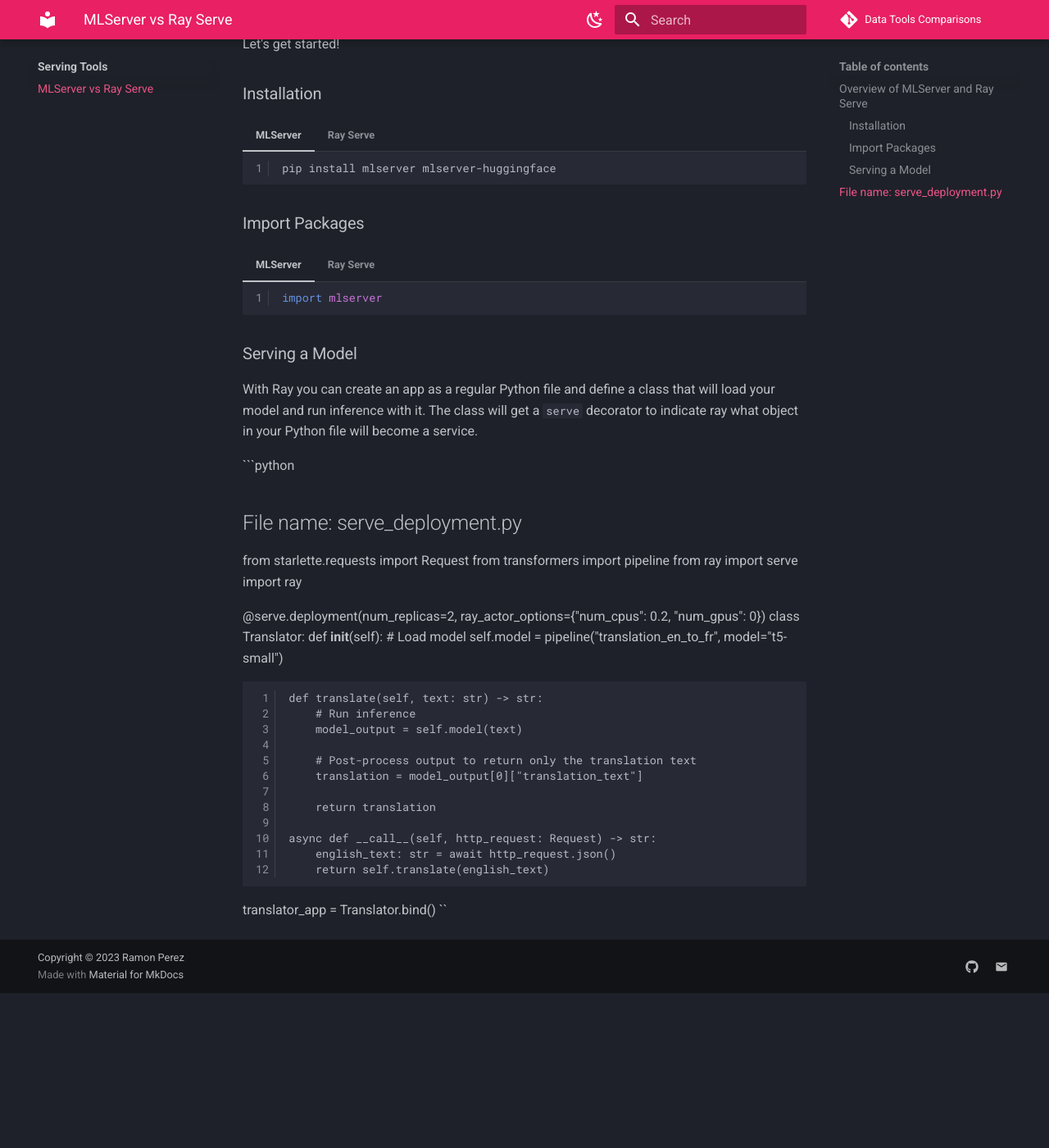
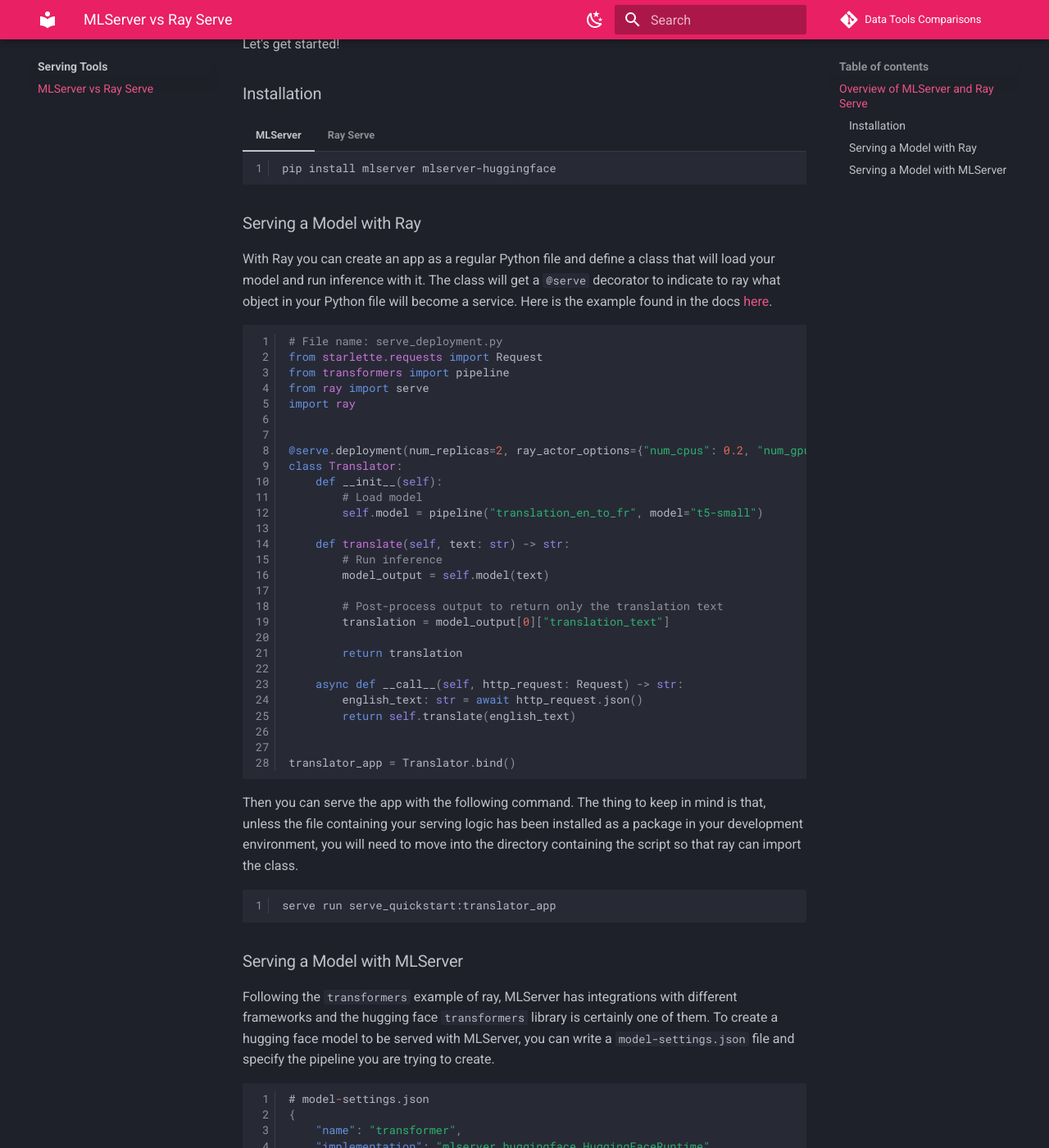
Before and after one commit to ramonpzg/ml-comparisons, an MkDocs documentation site: the page built from docs/serving/00_serving_tools.md, in a window 1280 px wide and 1400 px high, scrolled down 330 px. Shown: the whole window at 82% size. Built offline with MkDocs 1.6.1 and Material for MkDocs 9.7.7, drawn with Linux system fonts in a browser that asks for light colours; comment, search, counter and statistics services are not loaded; before the commit the page ends 1541 px from its top, so only the background shows below that; some of the changed text lies outside the part shown.

````diff
--- a/docs/serving/00_serving_tools.md
+++ b/docs/serving/00_serving_tools.md
@@ -22,26 +22,12 @@ Let's get started!
     pip install "ray[serve]" transformers
     ```
 
-## Import Packages
+## Serving a Model with Ray
 
-=== "MLServer"
-
-    ```python
-    import mlserver
-    ```
-
-=== "Ray Serve"
-
-    ```python
-    import serve
-    ```
-
-
-## Serving a Model
-
-With Ray you can create an app as a regular Python file and define a class
-that will load your model and run inference with it. The class will get a `serve` decorator
-to indicate ray what object in your Python file will become a service.
+With Ray you can create an app as a regular Python file and define a class that
+will load your model and run inference with it. The class will get a `@serve` decorator
+to indicate to ray what object in your Python file will become a service. Here is the
+example found in the docs [here](https://docs.ray.io/en/latest/serve/getting_started.html#converting-to-a-ray-serve-application).
 
 ```python
 # File name: serve_deployment.py
@@ -72,4 +58,131 @@ class Translator:
 
 
 translator_app = Translator.bind()
-``
+```
+
+Then you can serve the app with the following command. The thing to keep in mind is that,
+unless the file containing your serving logic has been installed as a package in your development
+environment, you will need to move into the directory containing the script so that ray can import
+the class.
+
+```sh
+serve run serve_quickstart:translator_app
+```
+
+## Serving a Model with MLServer
+
+Following the `transformers` example of ray, MLServer has integrations with different frameworks
+and the hugging face `transformers` library is certainly one of them. To create a hugging face model
+to be served with MLServer, you can write a `model-settings.json` file and specify the pipeline you
+are trying to create.
+
+```json
+# model-settings.json
+{
+    "name": "transformer",
+    "implementation": "mlserver_huggingface.HuggingFaceRuntime",
+    "parameters": {
+        "extra": {
+            "task": "text-generation",
+            "pretrained_model": "distilgpt2"
+        }
+    }
+}
+```
+If you want to have two replicas to match the ray example, you can add this to a `settings.json` as following.
+
+```json
+# settings.json
+{
+    parallel_workers: 2
+}
+```
+
+Then you can run your model from your CLI using the following command.
+
+```sh
+mlserver start .
+```
+
+There are also custom ways to build hugging face models.
+
+```python
+# my_summarizer.py
+from mlserver import MLServer, Settings, ModelSettings, MLModel
+from mlserver.types import InferenceResponse, ResponseOutput
+from transformers import pipeline
+
+class Summarizer(MLModel):
+    async def load(self):
+        self.model = pipeline("summarization", model="t5-small")
+
+    async def predict(self, payload):
+        text = payload.inputs[0].data[0]
+        model_output = self.model(text, min_length=5, max_length=15)
+        response_output = ResponseOutput(
+            name='new_text',
+            shape=[1],
+            datatype='BYTES',
+            data=model_output[0]['summary_text'],
+        )
+
+        return InferenceResponse(model_name='test_model', outputs=[response_output])
+```
+
+You will need to have the `model-settings.json` file available in the same directory.
+
+```json
+# model-settings.json
+{
+    "name": "my_model",
+    "implementation": "my_summarizer.HuggingFaceRuntime"
+}
+```
+
+Then you can run the server with your model using the mlserver cli.
+
+```sh
+mlserver start .
+```
+
+Lastly, you can also run mlserver as a Python file
+
+```python
+# my_summarizer.py
+from mlserver import MLServer, Settings, ModelSettings, MLModel
+from mlserver.types import InferenceResponse, ResponseOutput
+from transformers import pipeline
+import asyncio
+
+class Summarizer(MLModel):
+    async def load(self):
+        self.model = pipeline("summarization", model="t5-small")
+
+    async def predict(self, payload):
+        text = payload.inputs[0].data[0]
+        model_output = self.model(text, min_length=5, max_length=15)
+        response_output = ResponseOutput(
+            name='new_text',
+            shape=[1],
+            datatype='BYTES',
+            data=model_output[0]['summary_text'],
+        )
+
+        return InferenceResponse(model_name='test_model', outputs=[response_output])
+
+async def main():
+    settings = Settings(debug=True)
+    my_server = MLServer(settings=settings)
+    implementation = ModelSettings(name='awesome_model', implementation=Summarizer)
+    await my_server.start(models_settings=[implementation])
+
+if __name__ == '__main__':
+    loop = asyncio.get_event_loop()
+    loop.run_until_complete(main())
+```
+
+You can run it with
+
+```python
+python my_summarizer.py
+```
````
Also changed, not shown: docs/serving/index.md (+59 -0 lines).
